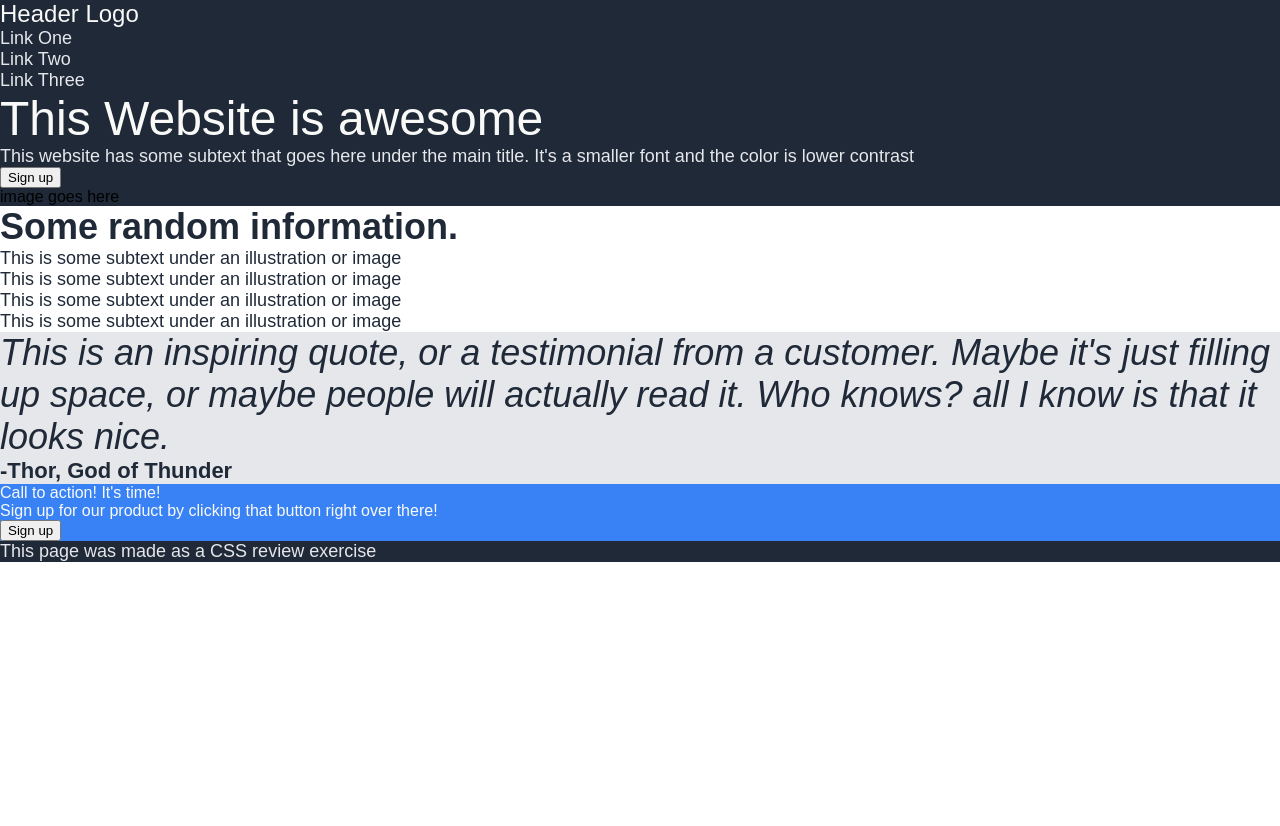
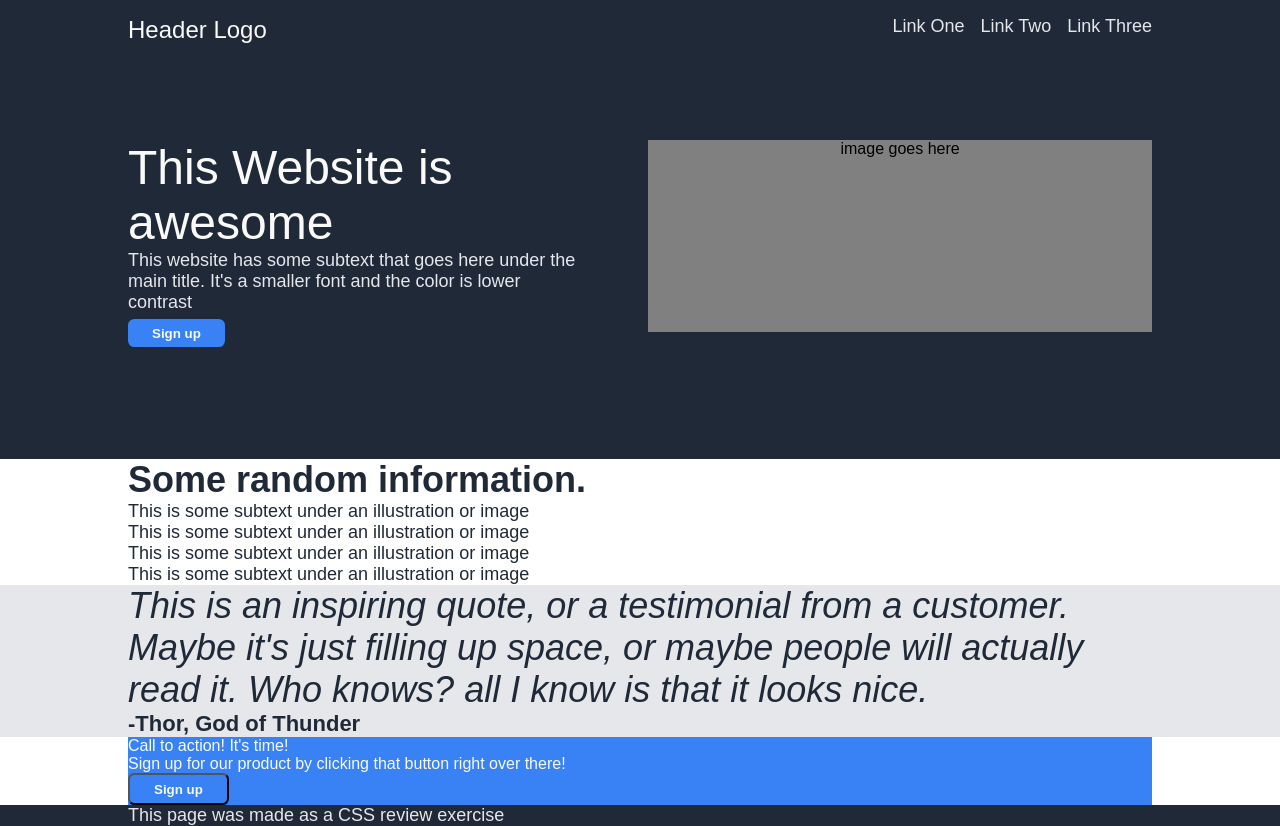
Before and after one commit to RyanMcEntire/landing-page-review, a plain HTML site: page index.html in a window 1280 px wide. Before the commit the page ends 800 px from the top, so only its background shows below. Drawn offline with Linux system fonts and the light colour scheme.

Commit message:
style header & hero area

```diff
--- a/index.html
+++ b/index.html
@@ -10,6 +10,7 @@
   <body>
     <!-- I used non-uniform standards for CSS to review and practice concepts. -->
     <div id="header">
+      <div>
         <div class="logo light-text">Header Logo</div>
         <ul class="secondary-text">
           <li>Link One</li>
@@ -17,16 +18,21 @@
           <li>Link Three</li>
         </ul>
       </div>
+    </div>
     <div id="body1">
       <div>
+        <div class="hero-container">
           <div class="hero-main light-text">This Website is awesome</div>
           <div class="secondary-text">
             This website has some subtext that goes here under the main title.
             It's a smaller font and the color is lower contrast
           </div>
-        <button>Sign up</button>
+          <button class="sign-up1">Sign up</button>
         </div>
-      <div>image goes here</div>
+        <div class="hero-image-box">
+          <div class="hero-image">image goes here</div>
+        </div>
+      </div>
     </div>
     <div class="dark-text" id="body2">
       <div class="info-header">Some random information.</div>
@@ -58,6 +64,7 @@
       <div class="quote-author">-Thor, God of Thunder</div>
     </div>
     <div class="light-text" id="body4">
+      <div>
         <div class="blue-section">
           <div>
             <div>Call to action! It's time!</div>
@@ -68,6 +75,7 @@
           <button>Sign up</button>
         </div>
       </div>
+    </div>
     <div class="secondary-text" id="footer">
       <div>This page was made as a CSS review exercise</div>
     </div>
--- a/styles.css
+++ b/styles.css
@@ -1,9 +1,15 @@
 body {
   margin: 0;
-  font-family:Arial, Helvetica, sans-serif;
+  font-family: Arial, Helvetica, sans-serif;
 }
 
 /* I used non-uniform standards for CSS to review and practice concepts. */
+
+body > div > div {
+  margin: auto;
+  max-width: 64rem;
+  padding-inline: 8rem;
+}
 
 #header,
 #body1,
@@ -15,11 +21,54 @@ body {
   background-color: #e5e7eb;
 }
 
+#header > div {
+  display: flex;
+  justify-content: space-between;
+  padding-top: 1rem;
+  padding-bottom: 6rem;
+}
+
 ul {
   list-style: none;
   padding: 0;
   margin: 0;
   color: #e5e7eb;
+  display: flex;
+  gap: 1rem;
+}
+
+#body1 > div {
+  display: flex;
+  gap: 4rem;
+  padding-bottom: 7rem;
+}
+
+.hero-container {
+  display: flex;
+  flex-direction: column;
+}
+
+.hero-image-box {
+  width: 36rem;
+  height: 12rem;
+  background-color: gray;
+  flex-shrink: .25;
+  text-align: center;
+
+}
+
+button {
+  padding: .4rem 1.5rem;
+  font-weight: bold;
+  background-color: #3882f6;
+  color: #f9faf8;
+  border-radius: .4rem;
+}
+
+.sign-up1 {
+  align-self: flex-start;
+  margin-top: .4rem;
+  border-style: none;
 }
 
 .logo {
```
Lines whose indentation alone changed are shown as unchanged.
